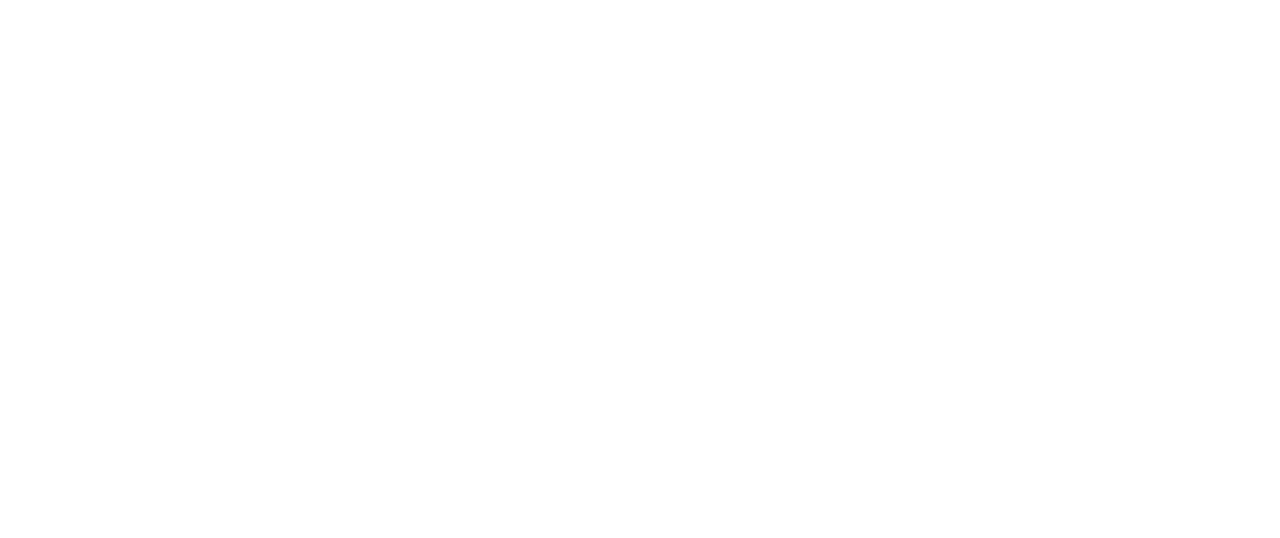
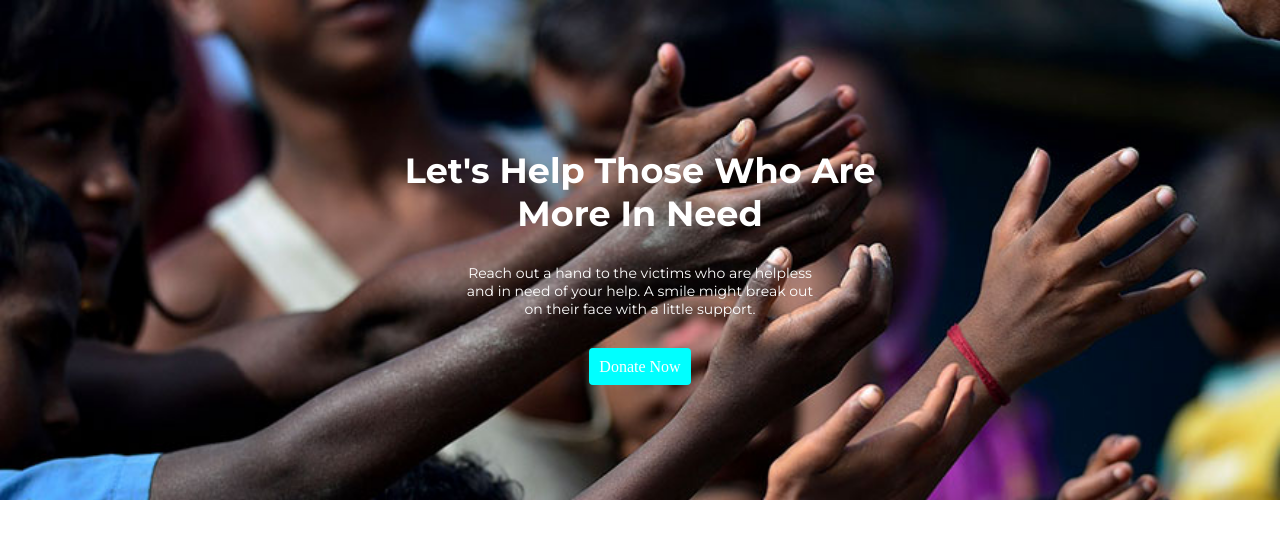
Before and after one commit to TilottamaDas13/giving-hand, a plain HTML site: page index.html in a window 1280 px wide. Drawn offline with Linux system fonts and the light colour scheme.

Commit message:
banner heading added

```diff
--- a/index.html
+++ b/index.html
@@ -7,11 +7,24 @@
     <meta name="viewport" content="width=device-width, initial-scale=1.0">
     <title>Giving Hand</title>
 
+    <link rel="preconnect" href="https://fonts.googleapis.com">
+    <link rel="preconnect" href="https://fonts.gstatic.com" crossorigin>
+    <link href="https://fonts.googleapis.com/css2?family=Montserrat:wght@400;700&display=swap" rel="stylesheet">
+    <link rel="preconnect" href="https://fonts.googleapis.com">
+    <link rel="preconnect" href="https://fonts.gstatic.com" crossorigin>
+    <link href="https://fonts.googleapis.com/css2?family=Montserrat&display=swap" rel="stylesheet">
     <link rel="stylesheet" href="style.css">
 </head>
 
 <body>
-
+    <section class="banner">
+        <div class="banner-heading">
+            <h1 class="banner-title">Let's Help Those Who Are <br>More In Need</h1>
+            <p>Reach out a hand to the victims who are helpless and in need of your help. A smile might break out on
+                their face with a little support.</p>
+            <a class="link-button" href="">Donate Now</a>
+        </div>
+    </section>
 </body>
 
 </html>
--- a/style.css
+++ b/style.css
@@ -0,0 +1,43 @@
+body {
+    margin: 0;
+}
+
+.banner {
+    width: 100%;
+    height: 500px;
+    background-image: url(images/donation13.jpg);
+    background-repeat: no-repeat;
+    background-position: top;
+    background-size: 100%;
+    background-attachment: fixed;
+}
+
+.banner-heading {
+    padding-top: 120px;
+    text-align: center;
+    color: white;
+}
+
+h1 {
+    font-family: 'Montserrat', sans-serif;
+    font-size: 35px;
+}
+
+p {
+    padding-left: 36%;
+    padding-right: 36%;
+    padding-bottom: 2%;
+    text-align: center;
+    font-family: 'Montserrat', sans-serif;
+    font-size: 14px;
+}
+
+a {
+    text-decoration: none;
+    color: white;
+    margin: 10px 20px;
+    padding: 10px;
+    /* background-image: linear-gradient(rgba(51, 145, 182, 0.684), rgba(137, 211, 218, 0.67)); */
+    background-color: aqua;
+    border-radius: 4px;
+}
```
